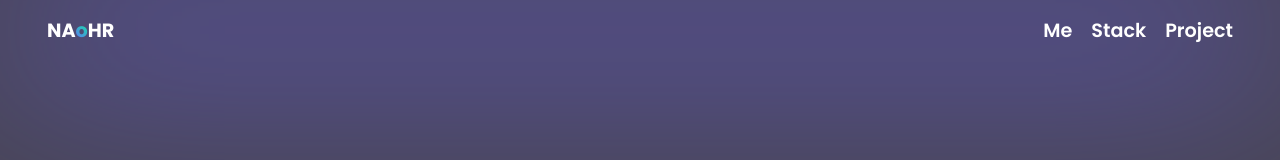
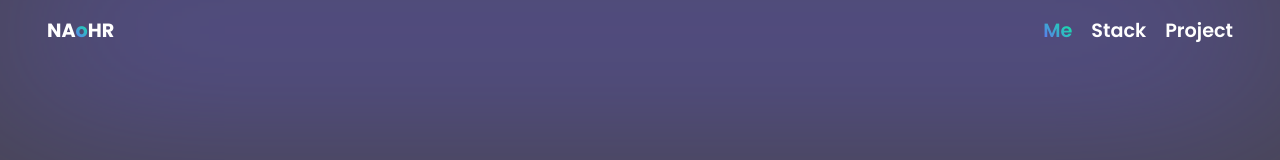
Before and after one commit to NAoHR/NAoHR, a React (Create React App) app: page / in a window 1280 px wide. In both pictures the pointer is over the element "Me". Shown: the top 160 px of the page. Built offline with nearby package versions, Linux system fonts and the light colour scheme.

Commit message:
refactor: add hover effect on navbar

```diff
--- a/src/styles/components/navbar.css
+++ b/src/styles/components/navbar.css
@@ -47,6 +47,14 @@
 .rs-perks{
     font-weight: 600;
     font-size: 1.2em;
+    transition: .5s;
+}
+.rs-perks:hover{
+    background: -webkit-linear-gradient(45deg, var(--purple), #00ff95);
+    background-clip: text;
+    -webkit-background-clip: text;
+    -webkit-text-fill-color: transparent;
+    transition: .5s;
 }
 .sc-wrap{
     width: 50px;
@@ -64,7 +72,6 @@
 .scroll-up{
     width: 40px;
     height: 40px;
-    /* background: var(--black); */
     box-shadow: var(--thin-shadow);
     display: flex;
     justify-content: center;
```
